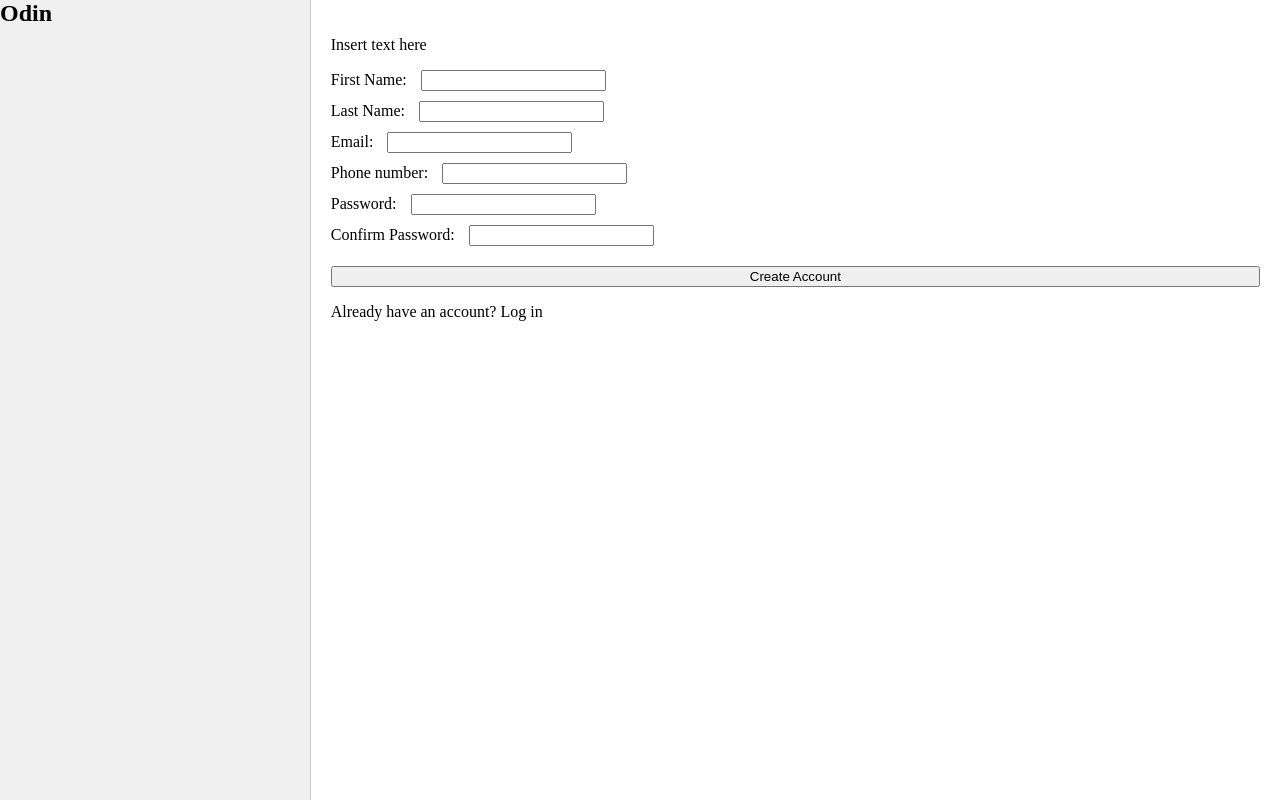
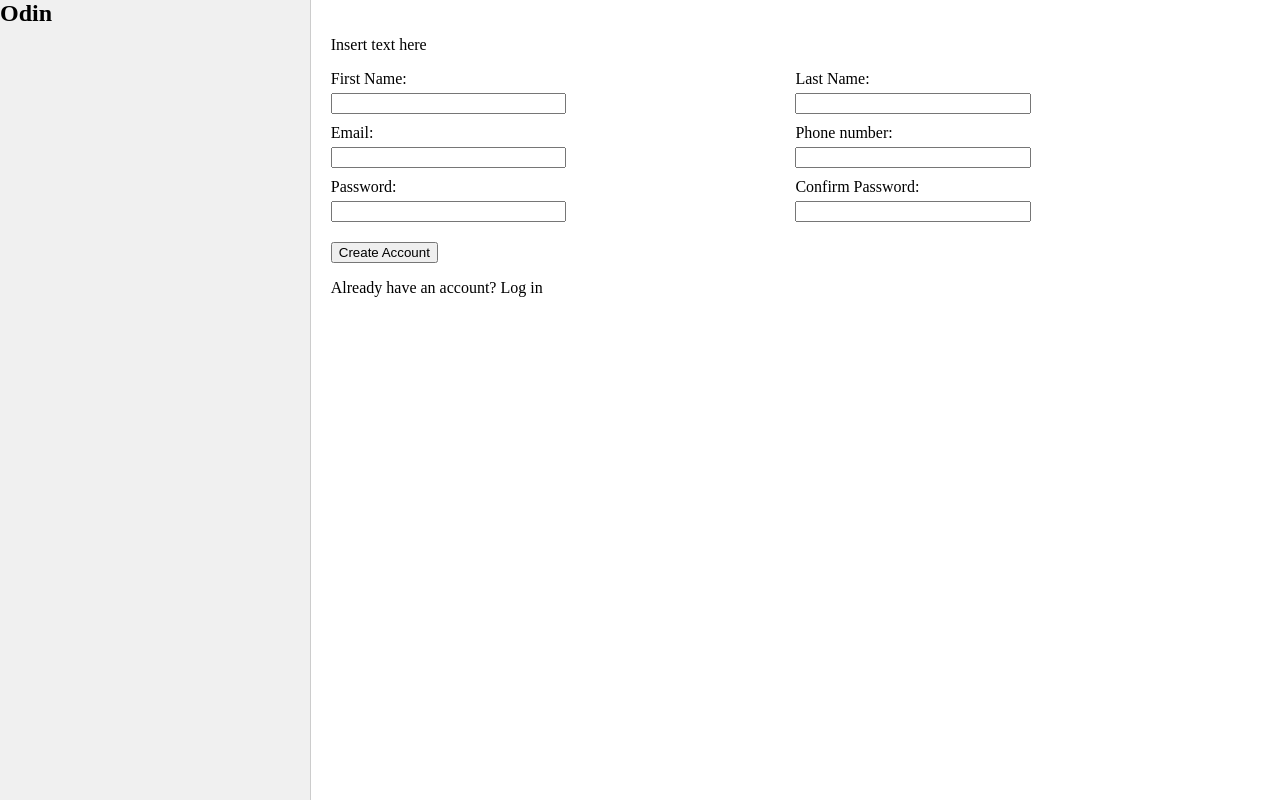
Before and after one commit to SirGeist/sign-up-form, a plain HTML site: page index.html in a window 1280 px wide. Drawn offline with Linux system fonts and the light colour scheme.

Commit message:
formed 2 cols and 3 rows for textfields

```diff
--- a/index.html
+++ b/index.html
@@ -14,6 +14,7 @@
     <div class="right-container">
       <p>Insert text here</p>
       <form action="" method="post">
+        <div class="form-row">
           <div>
             <label for="first_name">First Name:</label>
             <input type="text" name="first_name" id="first_name" />
@@ -22,21 +23,30 @@
             <label for="last_name">Last Name:</label>
             <input type="text" name="last_name" id="last_name" />
           </div>
+        </div>
+        <div class="form-row">
           <div>
-          <label for="Email">Email:</label>
+            <label for="email">Email:</label>
             <input type="text" name="email" id="email" />
           </div>
           <div>
             <label for="phone_number">Phone number:</label>
             <input type="text" name="phone_number" id="phone_number" />
           </div>
+        </div>
+        <div class="form-row">
           <div>
             <label for="password">Password:</label>
-          <input type="text" name="password" id="password" />
+            <input type="password" name="password" id="password" />
           </div>
           <div>
-          <label for="confirm">Confirm Password:</label>
-          <input type="text" name="confirm" id="confirm" />
+            <label for="confirm_password">Confirm Password:</label>
+            <input
+              type="password"
+              name="confirm_password"
+              id="confirm_password"
+            />
+          </div>
         </div>
         <button type="submit">Create Account</button>
       </form>
--- a/styles.css
+++ b/styles.css
@@ -13,7 +13,8 @@ body {
 
 .right-container {
   flex: 3;
-  flex-direction: row;
+  flex-direction: column;
+  display: flex;
   padding: 20px;
 }
 
@@ -22,18 +23,28 @@ body {
   font-weight: bold;
   margin-bottom: 20px;
 }
+.form-row {
+  display: flex;
+  margin-bottom: 10px;
+}
 
-form {
+.form-row > div {
+  flex: 1;
+  margin-right: 10px;
   display: flex;
   flex-direction: column;
 }
 
-form > div {
-  margin-bottom: 10px;
+.form-row:last-child {
+  margin-bottom: 0;
 }
 
-form > div > label {
-  margin-right: 10px;
+input[type="text"],
+input[type="password"] {
+  width: 50%;
+}
+label {
+  margin-bottom: 5px;
 }
 
 button {
```
Lines whose indentation alone changed are shown as unchanged.
